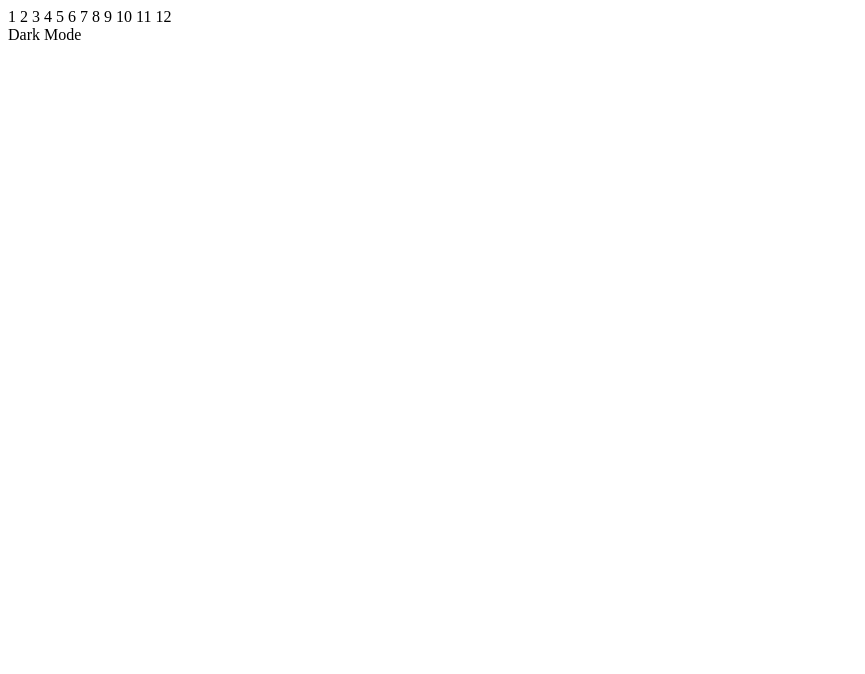
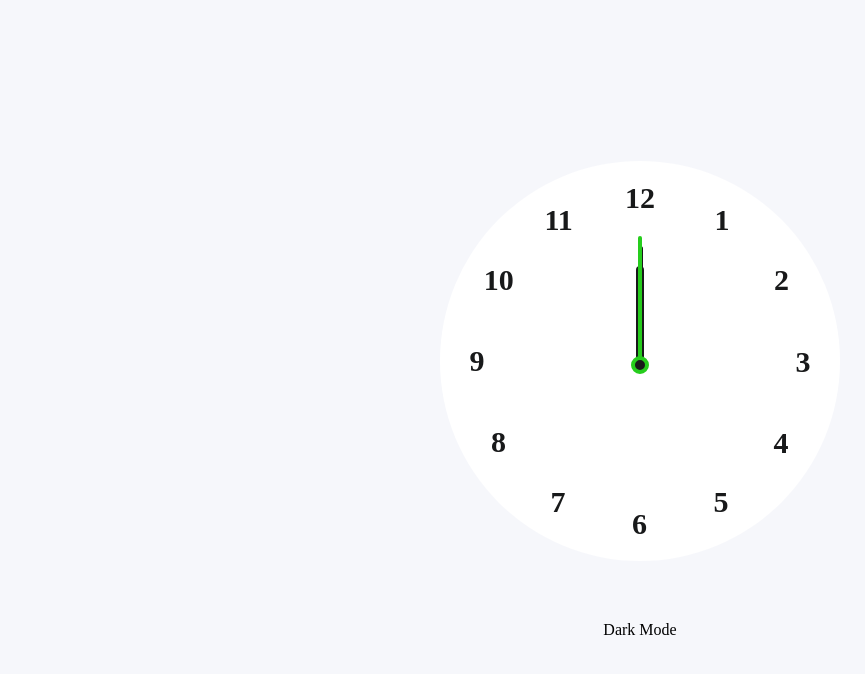
Before and after one commit to MaxR-Sheep/horloge, a plain HTML site: page index.html in a window 1280 px wide. Shown: the whole page, without its empty margins (0-865 px from the left). Drawn offline with Linux system fonts and the light colour scheme.

Commit message:
pb style modified

```diff
--- a/index.html
+++ b/index.html
@@ -1,9 +1,9 @@
 <!DOCTYPE html>
-<html lang="en">
+<html lang="fr">
   <head>
     <meta charset="UTF-8" />
     <meta name="viewport" content="width=device-width, initial-scale=1.0" />
-    <link rel="style" href="style.css" />
+    <link rel="stylesheet" href="style.css" />
 
     <title>Horloge analogique Max</title>
   </head>
--- a/style.css
+++ b/style.css
@@ -33,3 +33,70 @@ body.dark {
   align-items: center;
   gap: 60px;
 }
+
+.container .clock {
+  display: flex;
+  height: 400px;
+  width: 400px;
+  border-radius: 50%;
+  align-items: center;
+  justify-content: center;
+  background: var(--white-color);
+  position: relative;
+}
+
+.clock label {
+  position: absolute;
+  inset: 20px;
+  text-align: center;
+  transform: rotate(calc(var(--i) * (360deg / 12)));
+}
+
+.clock label span {
+  display: inline-block;
+  font-size: 30px;
+  font-weight: 600;
+  color: var(--black-color);
+  transform: rotate(calc(var(--i) * (-360deg / 12)));
+}
+
+.container .indicator {
+  position: absolute;
+  height: 10px;
+  width: 10px;
+  display: flex;
+  justify-content: center;
+}
+
+.indicator::before {
+  content: "";
+  position: absolute;
+  height: 100%;
+  width: 100%;
+  border-radius: 50%;
+  z-index: 100;
+  background: var(--black-color);
+  border: 4px solid var(--green-color);
+}
+
+.indicator .hand {
+  position: absolute;
+  height: 130px;
+  width: 4px;
+  bottom: 0;
+  border-radius: 25px;
+  transform-origin: bottom;
+  background: var(--green-color);
+}
+
+.hand.minute {
+  height: 120px;
+  width: 5px;
+  background: var(--black-color);
+}
+
+.hand.hour {
+  height: 100px;
+  width: 8px;
+  background: var(--black-color);
+}
```
